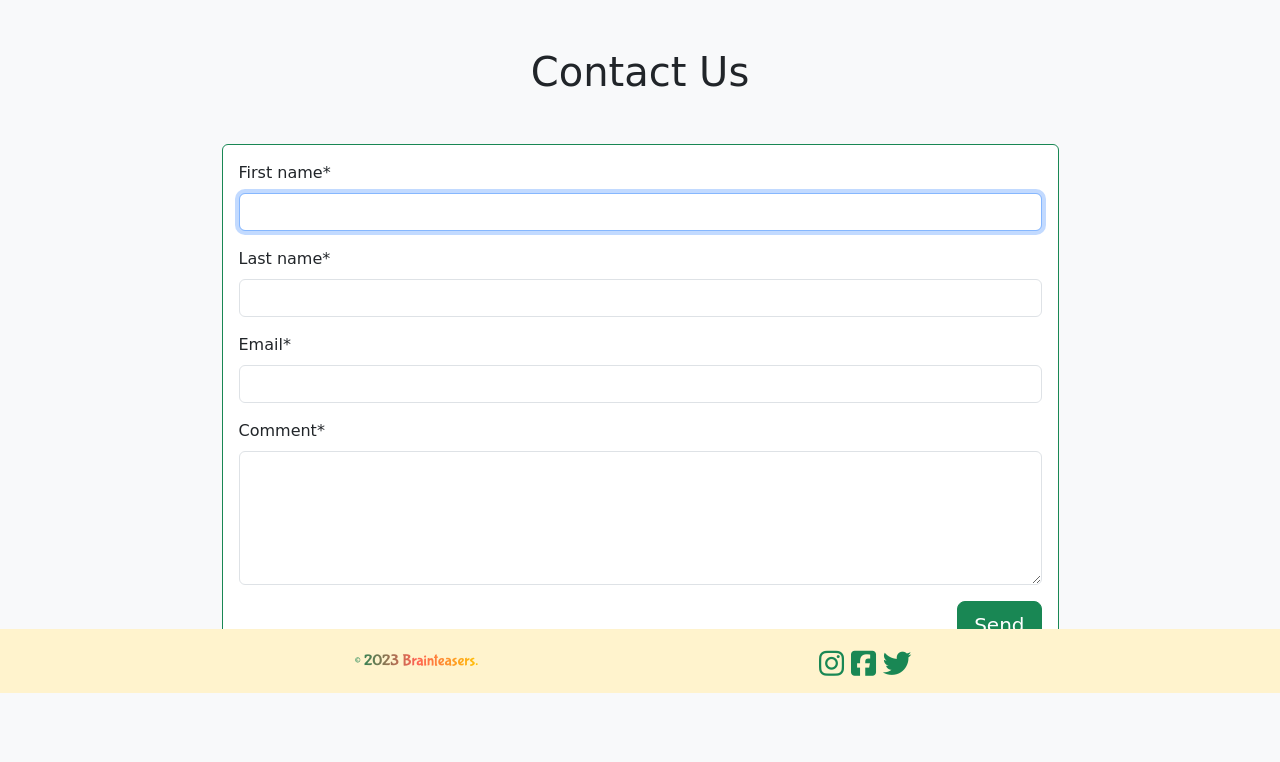
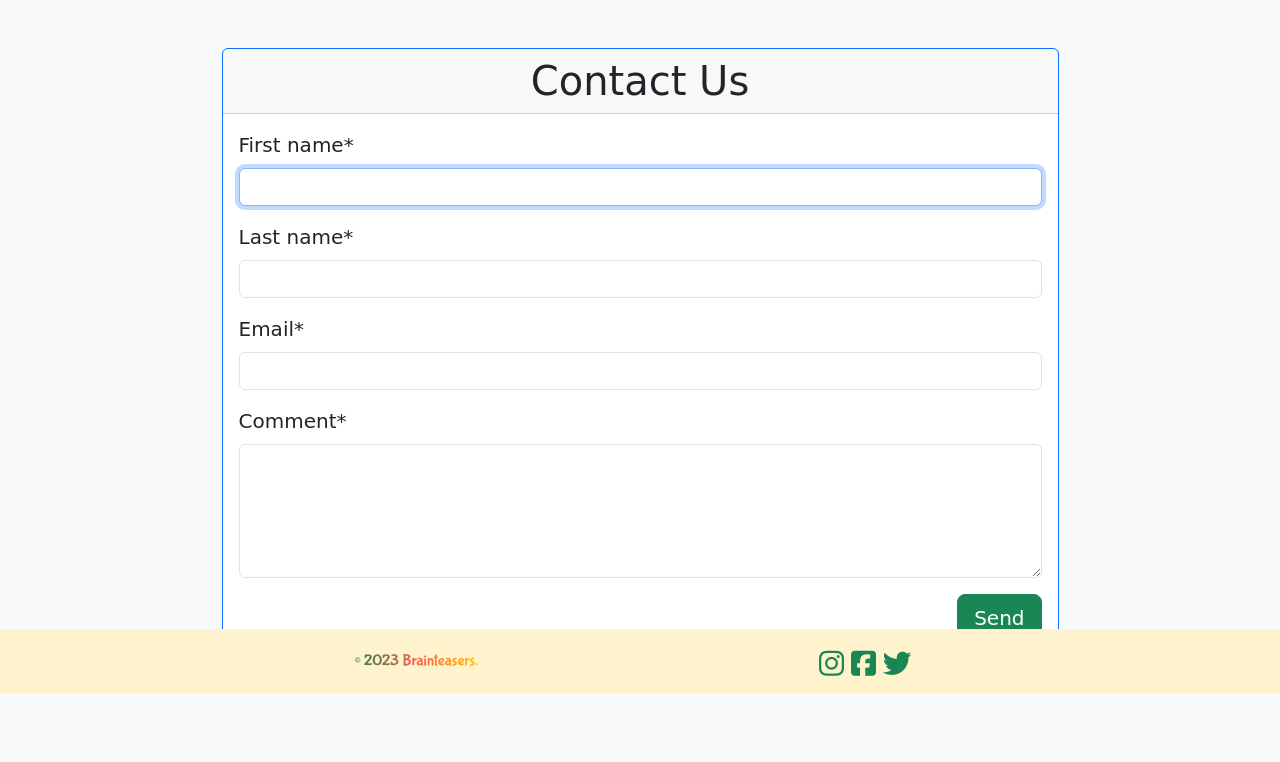
Before and after one commit to Ubuntufoo/BrainTeasersSite, a Django app: page /contact-us/contact-form/ in a window 1280 px wide. Shown: the part 107-869 px from the top of the page. After the commit the page ends 800 px from the top, so only its background shows below. Run offline with Django 4.2, Linux system fonts and the light colour scheme; some libraries are stand-ins or nearby versions; some web fonts are replaced.

Commit message:
more style improvements

```diff
--- a/templates/account/login.html
+++ b/templates/account/login.html
@@ -2,7 +2,6 @@
 {% load crispy_forms_tags %}
 
 {% block title %}Log in{% endblock %}
-
 {% block main %}
 <div class="container">
   <div class="w-75 card border-primary mx-auto mt-5">
--- a/templates/account/signup.html
+++ b/templates/account/signup.html
@@ -5,7 +5,7 @@
 
 {% block main %}
 <div class="container my-5 pb-5">
-  <div class="w-75 card border-sucess mx-auto">
+  <div class="w-75 card border-primary mx-auto">
     <h1 class="card-header text-center">Register</h1>
     <div class="card-body fs-4">
       <form method="post" class="m-auto mb-2">
--- a/templates/contactus/contact-us.html
+++ b/templates/contactus/contact-us.html
@@ -3,14 +3,16 @@
 
 {% block title %}Contact Us{% endblock title %}
 {% block main %}
-<div class="container mb-5 pb-5">
-  <h1 class="text-center m-5">Contact Us</h1>
-  <div class="card w-75 border-success fs-6 p-3 mx-auto">
-    <form method="post">
-      {% csrf_token %}
-      {{ form|crispy }}
-      <button class="btn btn-success btn-lg float-end">Send</button>
-    </form>
+<div class="container">
+  <div class="w-75 card border-primary mx-auto mt-5">
+    <h1 class="card-header text-center">Contact Us</h1>
+    <div class="card-body fs-5">
+      <form method="post">
+        {% csrf_token %}
+        {{ form|crispy }}
+        <button class="btn btn-success btn-lg float-end">Send</button>
+      </form>
+    </div>
   </div>
 </div>
 {% endblock main %}
--- a/vue-games/vue.config.js
+++ b/vue-games/vue.config.js
@@ -1,7 +1,6 @@
 module.exports = {
   publicPath: '/static/dist/', // The base URL appended to the top-level domain (https://brainteasers.herokuapp.com/)
   outputDir: '../static/dist', // The path for where build files will be output, django side
-  // assetsDir: "../static/dist",
   indexPath: '../../templates/_base_vue.html', // The path for the generated index file
 
   configureWebpack: {
```
